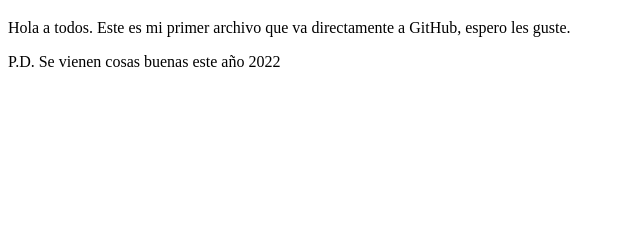
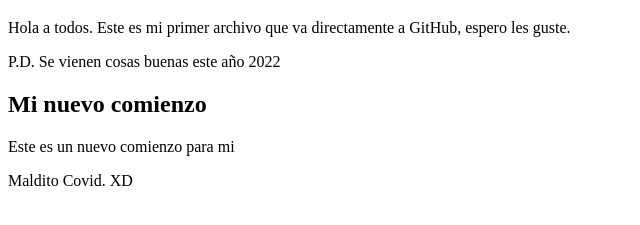
Before and after one commit to JorgeReyes22/prework, a plain HTML site: page index.html in a window 1280 px wide. Shown: the part 61-286 px from the top of the page, without its empty margins (0-640 px from the left). Drawn offline with Linux system fonts and the light colour scheme.

Commit message:
Seagregaron un h2 y un parrafo.

```diff
--- a/index.html
+++ b/index.html
@@ -14,5 +14,11 @@
 
     <p>P.D. Se vienen cosas buenas este año 2022</p>
 
+    <h2>Mi nuevo comienzo</h2>
+
+    <p>Este es un nuevo comienzo para mi</p>
+
+    <p>Maldito Covid. XD</p>
+
 </body>
 </html>
```
